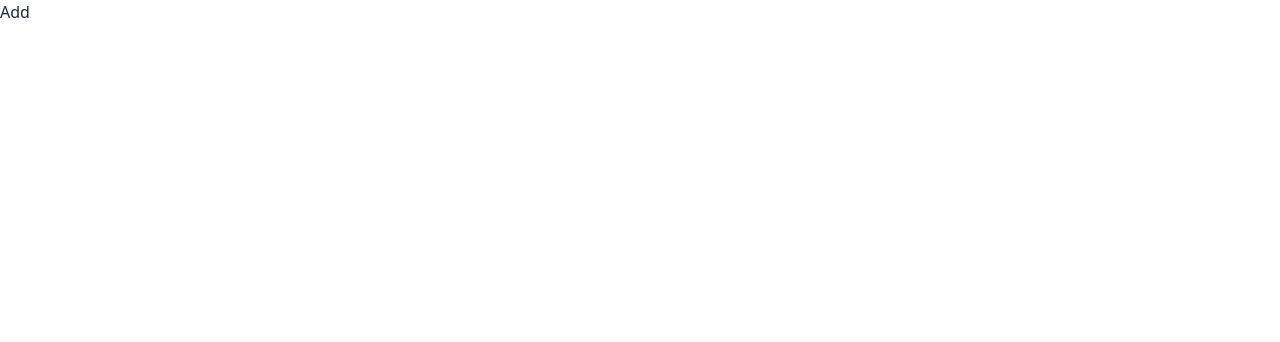
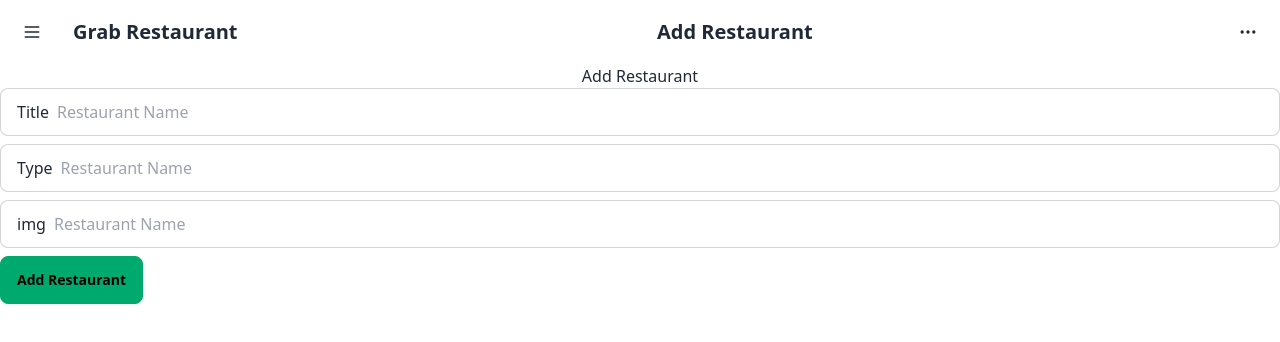
Before and after one commit to Nanthawat45/Grab-Restauran, a React (Vite) app: page /add in a window 1280 px wide. Shown: the top 342 px of the page. Built offline with nearby package versions, Linux system fonts and the light colour scheme.

Commit message:
dot'search

```diff
--- a/db.json
+++ b/db.json
@@ -1,5 +1,5 @@
 {
-    "restaurants":[
+  "restaurants": [
     {
       "id": "1",
       "title": "ข้าวไข่ข้น",
@@ -49,12 +49,6 @@
       "type": "อาหารตามสั่ง"
     },
     {
-        "id": "4",
-        "title": "ข้าวกระเพราหมูสัพไข่ข้น",
-        "img": "https://food-cms.grab.com/compressed_webp/items/THITE2023050315163680050/detail/menueditor_item_0ee9acd64be6435b8c35e96e75270a5b_1683126837176090546.webp",
-        "type": "อาหารตามสั่ง"
-      },
-      {
       "id": "9",
       "title": "ข้าวกระเพราหมูสัพไข่ข้น",
       "img": "https://food-cms.grab.com/compressed_webp/items/THITE2023050315163680050/detail/menueditor_item_0ee9acd64be6435b8c35e96e75270a5b_1683126837176090546.webp",
@@ -95,6 +89,12 @@
       "title": "ข้าวกระเพราหมูสัพไข่ข้น",
       "img": "https://food-cms.grab.com/compressed_webp/items/THITE2023050315163680050/detail/menueditor_item_0ee9acd64be6435b8c35e96e75270a5b_1683126837176090546.webp",
       "type": "อาหารตามสั่ง"
+    },
+    {
+      "id": "16",
+      "title": "ข้าวกระเพราหมูสัพไข่ข้น",
+      "img": "https://food-cms.grab.com/compressed_webp/items/THITE2023050315163680050/detail/menueditor_item_0ee9acd64be6435b8c35e96e75270a5b_1683126837176090546.webp",
+      "type": "อาหารตามสั่ง"
     }
   ]
 }
--- a/package.json
+++ b/package.json
@@ -25,7 +25,7 @@
     "eslint-plugin-react": "^7.34.1",
     "eslint-plugin-react-hooks": "^4.6.0",
     "eslint-plugin-react-refresh": "^0.4.6",
-    "postcss": "^8.4.38",
+    "postcss": "^8.4.39",
     "tailwindcss": "^3.4.4",
     "vite": "^5.2.0"
   }
--- a/src/components/Box.jsx
+++ b/src/components/Box.jsx
@@ -1,6 +1,19 @@
 import React from "react";
 
-const Box = ({ img, title, type }) => {
+const Box = ({id, img, title, type }) => {
+  const handleDelete = async (id) =>{
+    try {
+      const response = await fetch("http://localhost:5000/restaurants/" + id, {
+        method: "DELETE",
+      });
+      if (response.ok) {
+        alert("Restaurant delete successfully!");
+      window.location.reload()
+      }
+    } catch (error) {
+      console.log(error);
+    }
+  }
   return (
     <div className="card card-compact w-72 bg-base-100 shadow-xl h-96" id="card">
       <figure>
@@ -10,7 +23,8 @@ const Box = ({ img, title, type }) => {
         <h2 className="card-title">{title}</h2>
         <p>{type}</p>
         <div className="card-actions justify-end">
-          <button className="btn btn-primary">Order Now</button>
+          <a href={`/edit${id}`} className="btn btn-primary">Edit</a>
+          <button className="btn btn-error" onClick={()=>handleDelete(id)}>Delete</button>
         </div>
       </div>
     </div>
--- /dev/null
+++ b/src/components/Navbar.jsx
@@ -0,0 +1,57 @@
+import React from 'react'
+
+const Navbar = () => {
+  return (
+    <div>
+      <div className="navbar bg-base-100">
+        <div className="flex-none">
+          <button className="btn btn-square btn-ghost">
+            <svg
+              xmlns="http://www.w3.org/2000/svg"
+              fill="none"
+              viewBox="0 0 24 24"
+              className="inline-block h-5 w-5 stroke-current"
+            >
+              <path
+                strokeLinecap="round"
+                strokeLinejoin="round"
+                strokeWidth="2"
+                d="M4 6h16M4 12h16M4 18h16"
+              ></path>
+            </svg>
+          </button>
+        </div>
+        <div className="flex-1">
+          <a className="btn btn-ghost text-xl" href="/">
+            Grab Restaurant
+          </a>
+        </div>
+        <div className="flex-1">
+          <a className="btn btn-ghost text-xl" href="/Add">
+            Add Restaurant
+          </a>
+        </div>
+        <div className="flex-none">
+          <button className="btn btn-square btn-ghost">
+            <svg
+              xmlns="http://www.w3.org/2000/svg"
+              fill="none"
+              viewBox="0 0 24 24"
+              className="inline-block h-5 w-5 stroke-current"
+            >
+              <path
+                strokeLinecap="round"
+                strokeLinejoin="round"
+                strokeWidth="2"
+                d="M5 12h.01M12 12h.01M19 12h.01M6 12a1 1 0 11-2 0 1 1 0 012 0zm7 0a1 1 0 11-2 0 1 1 0 012 0zm7 0a1 1 0 11-2 0 1 1 0 012 0z"
+              ></path>
+            </svg>
+          </button>
+        </div>
+      </div>
+    </div>
+  );
+
+}
+
+export default Navbar
--- a/src/components/Restaurants.jsx
+++ b/src/components/Restaurants.jsx
@@ -9,6 +9,7 @@ const Restaurants = ({ restaurants }) => {
           return (
             <Box
               key={restaurant.id}
+              id={restaurant.id}
               title={restaurant.title}
               img={restaurant.img}
               type={restaurant.type}
--- a/src/components/Search.jsx
+++ b/src/components/Search.jsx
@@ -1,10 +1,9 @@
 import React from 'react'
-import { useEffect, useState } from "react";
-
+import {useState } from "react";
 const Search = ({restaurants, setFilteredRestaurants}) => {
   const [keyword, setKeyword] = useState("");
 
-  const handleChange = async (e) =>{
+  const handleChange =  (e) =>{
     setKeyword(e.target.value);
     if (e.target.value ===""){
       setFilteredRestaurants(restaurants);
--- a/src/main.jsx
+++ b/src/main.jsx
@@ -3,9 +3,11 @@ import ReactDOM from 'react-dom/client'
 import "./index.css";
 import { RouterProvider}from "react-router-dom"
 import router from "./routes/Router"
+import Navbar from './components/Navbar';
 
 ReactDOM.createRoot(document.getElementById("root")).render(
   <React.StrictMode>
+    <Navbar/>
     <RouterProvider router={router} />
   </React.StrictMode>
 );
--- a/src/pages/Add.jsx
+++ b/src/pages/Add.jsx
@@ -1,9 +1,77 @@
-import React from 'react'
+//import React from 'react'
+import { useState } from 'react'
 
 const Add = () => {
+  const [restaurant, setRestaurant] =useState({
+    title:"",
+    type:"",
+    img:"",
+  });
+  const handleChange =(e) =>{
+    const {name, value} = e.target;
+    setRestaurant({...restaurant,[name]:value})
+  }
+  const handSubmit = async () =>{
+    try {
+      const response = await fetch("http://localhost:5000/restaurants/",{
+        method:"POST",
+        body: JSON.stringify(restaurant),
+      });
+      if(response.ok){
+        alert("Restaurant added successfully!");
+        setRestaurant({
+          title: "",
+          type: "",
+          img: "",
+        });
+      }
+    }catch(error){
+      console.log(error);
+    }
+  }
   return (
-    <div>Add</div>
-  )
+    <div className="container mx-auto">
+      <div>
+        <h1 className="text-2 text-center">Add Restaurant</h1>
+      </div>
+      <div className="space-y-2">
+        <label className="input input-bordered flex items-center gap-2">
+          Title
+          <input
+            type="text"
+            className="grow"
+            placeholder="Restaurant Name"
+            name="title"
+            onChange={handleChange}
+            value={restaurant.title}
+          />
+        </label>
+        <label className="input input-bordered flex items-center gap-2">
+          Type
+          <input
+            type="text"
+            className="grow"
+            placeholder="Restaurant Name"
+            name="type"
+            onChange={handleChange}
+            value={restaurant.type}
+          />
+        </label>
+        <label className="input input-bordered flex items-center gap-2">
+          img
+          <input
+            type="text"
+            className="grow"
+            placeholder="Restaurant Name"
+            name="img"
+            onChange={handleChange}
+            value={restaurant.img}
+          />
+        </label>
+        <button className='btn btn-success' onClick={handSubmit}>Add Restaurant</button>
+      </div>
+    </div>
+  );
 }
 
 export default Add
--- /dev/null
+++ b/src/pages/Edit.jsx
@@ -0,0 +1,40 @@
+import { useState, useEffect } from "react"
+import { useParams } from "react-router-dom"
+
+const Edit = () => {
+  const [restaurant, setRestaurant] = useState({
+    title: "",
+    type: "",
+    img: "",
+  });
+  useEffect(() =>{
+    fetch("http://localhost:5000/restaurants/"+id)
+    .then((res)=>{
+        return res.json();
+    })
+    .then((response) => {
+        setRestaurant(response);
+    })
+    .catch((err) =>{
+        console.log(err.message);
+    });
+  },[id])
+  const handleChange =(e)=>{
+   const {name, value} =e.target;
+   setRestaurant({ ...restaurant,[name]:value});
+  }
+  const handSubmit =async () =>{
+    try{
+        //TODO
+        if (response.ok) {
+            //TODO
+        }
+    } catch (error){
+        console.log(error);
+    }
+  }
+
+  return <div>Edit</div>;
+};
+
+export default Edit
--- a/src/pages/Home.jsx
+++ b/src/pages/Home.jsx
@@ -3,6 +3,7 @@ import Header from "../components/Header";
 import Search from "../components/Search";
 import Restaurants from "../components/Restaurants";
 import Box from "../components/Box";
+
 
 export default function Home() {
   const [restaurants, setRestaurants] = useState([]);
@@ -31,3 +32,4 @@ export default function Home() {
     </>
   );
 }
+// export default Home;
--- a/src/routes/Router.jsx
+++ b/src/routes/Router.jsx
@@ -1,6 +1,8 @@
 import {createBrowserRouter} from "react-router-dom";
 import Add from "../pages/Add.jsx";
 import Home from "../pages/Home.jsx";
+import Edit from "../pages/Edit.jsx";
+
 const router = createBrowserRouter([
   {
     path: "/",
@@ -10,6 +12,10 @@ const router = createBrowserRouter([
     path: "/add",
     element: <Add />,
   },
+  {
+    path: "/edit/:id",
+    element: <Edit />,
+  },
 ]);
 
 export default router;
```
Also changed, not shown: 1 other file (tests, documents, lock files or other folders). Lines whose indentation alone changed are shown as unchanged.
